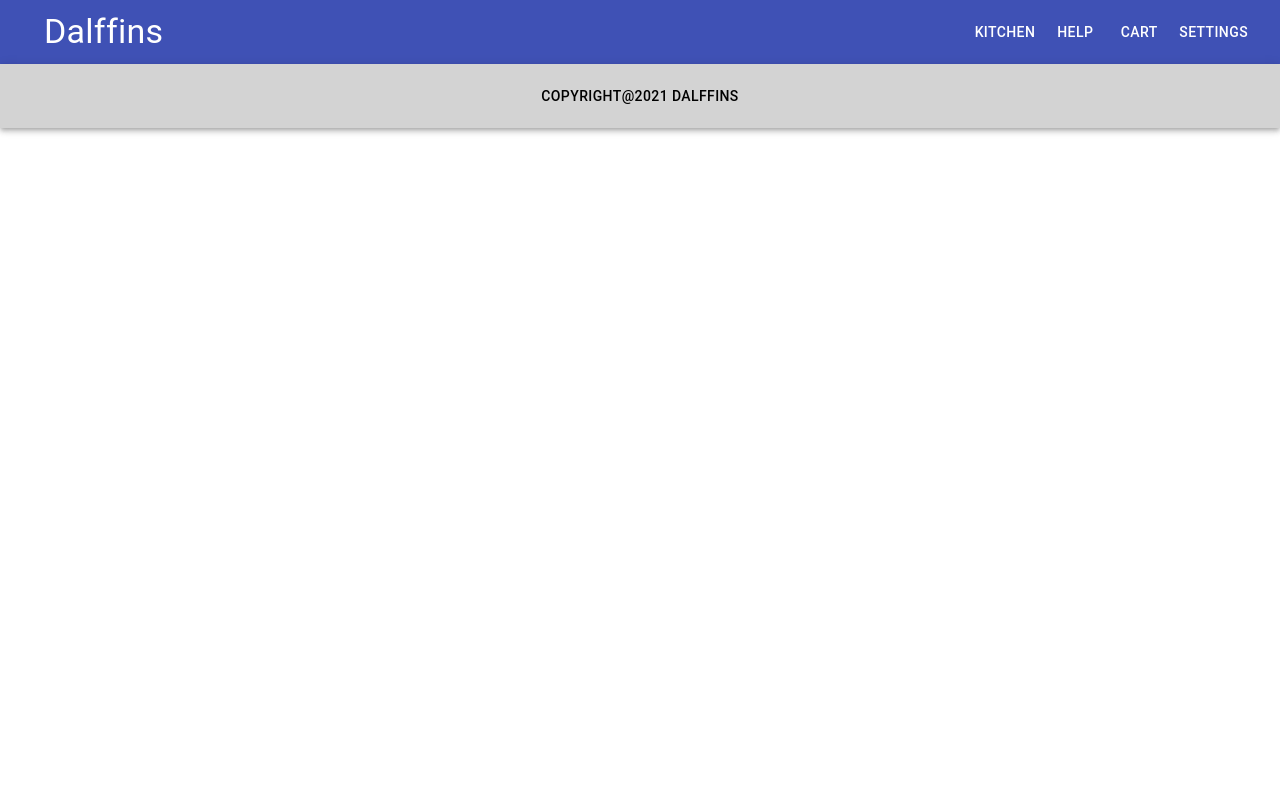
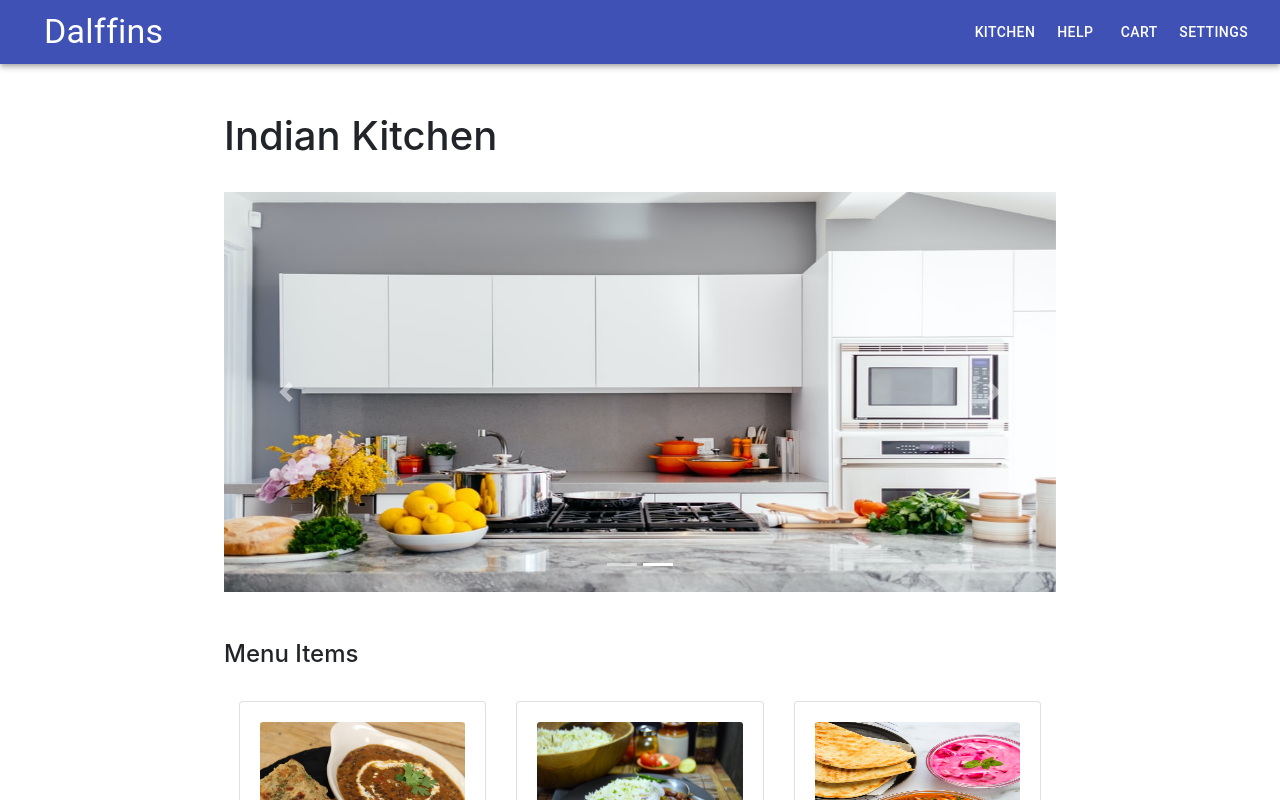
Before and after one commit to akshaygarg3110/Dalffins, a React (Create React App) app in the folder frontend/: page / in a window 1280 px wide. Shown: the top 800 px of the page. Built offline with nearby package versions, Linux system fonts and the light colour scheme.

Commit message:
Menu bar changes

```diff
--- a/frontend/src/App.js
+++ b/frontend/src/App.js
@@ -21,7 +21,7 @@ function App() {
           <MyKitchen />
         </Route>
 
-        <Route path="/new">
+        <Route path="/">
           <Food_Selection />
         </Route>
       </Switch>
--- a/frontend/src/components/menu/menu.js
+++ b/frontend/src/components/menu/menu.js
@@ -20,13 +20,15 @@ const useStyles = makeStyles((theme) => ({
   },
 }));
 
-const update = () => {
-  history.push('/kitchen');
-}
+
 
 export default function Menu() {
+  const classes = useStyles();
+
   const history = useHistory();
-  const classes = useStyles();
+  const update = () => {
+  history.push("/kitchen");
+}
 
   return (
     <div className={classes.root}>
@@ -35,7 +37,7 @@ export default function Menu() {
           <Typography variant="h4" className={classes.title}>
             Dalffins
           </Typography>
-          <Button color="inherit" onClick="update">Kitchen</Button>
+          <Button color="inherit" onClick={update}>Kitchen</Button>
           <Button color="inherit">Help</Button>
           <Button color="inherit">Cart</Button>
           <Button color="inherit">Settings</Button>
```
